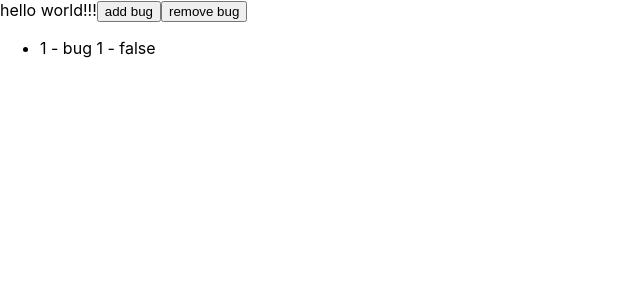
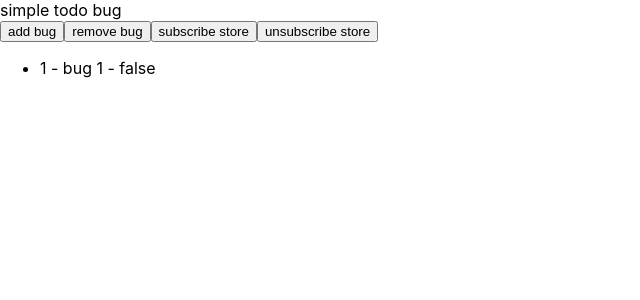
Before and after one commit to sajjad-jbr/sample-react-redux, a React (Create React App) app: page / in a window 1280 px wide. Both pictures are taken after a click on the button "add bug". Shown: the top 300 px of the page, without its empty margins (0-640 px from the left). Built offline with nearby package versions, Linux system fonts and the light colour scheme.

Commit message:
fix first app redux

```diff
--- a/src/App.js
+++ b/src/App.js
@@ -1,48 +1,11 @@
-import React, {useState} from 'react';
-import store from './FirstTest/store'
+import FirstAppRedux from "./FirstTest/FirstAppRedux";
 
 function App(props) {
 
-    const unsubscribe = store.subscribe(()=>{
-        console.log("sajjad: ", {store, getState: store.getState()});
-    })
+    return(
+        <FirstAppRedux/>
+    )
 
-    const [listBug, setListBug] = useState(store.getState());
-    return (
-        <div>
-            hello world!!!
-            <button onClick={() => {
-                store.dispatch({
-                    type: "ADD_BUG",
-                    payload: {
-                        description: "bug 1"
-                    }
-                })
-                setListBug(store.getState())
-            }}>
-                add bug
-            </button>
-            <button onClick={() => {
-                store.dispatch({
-                    type: "REMOVE_BUG",
-                    payload: {
-                        ...listBug[listBug.length - 1]
-                    }
-                })
-                setListBug(store.getState())
-            }}>
-                remove bug
-            </button>
-            <br/>
-            <ul>
-                {listBug.map(bug => {
-                    return <li key={bug.id}>
-                        {`${bug.id} - ${bug.description} - ${bug.resolve}`}
-                    </li>
-                })}
-            </ul>
-        </div>
-    );
 }
 
 export default App;
--- /dev/null
+++ b/src/FirstTest/FirstAppRedux.jsx
@@ -0,0 +1,68 @@
+import React, {useState} from 'react';
+import store from "./store";
+
+let unsubscribe = null
+
+function FirstAppRedux(props) {
+
+    const handleAddBug = () => {
+        store.dispatch({
+            type: "ADD_BUG",
+            payload: {
+                description: "bug 1"
+            }
+        })
+        setListBug(store.getState())
+    }
+
+    const handleRemoveBug = () => {
+        store.dispatch({
+            type: "REMOVE_BUG",
+            payload: {
+                ...listBug[listBug.length - 1]
+            }
+        })
+        setListBug(store.getState())
+    }
+
+    const handleSubscribe = () => {
+        unsubscribe = store.subscribe(() => {
+            console.log("sajjad: ", {store, getState: store.getState()});
+        })
+    }
+
+    const handleUnsubscribe = () => {
+        if (unsubscribe !== null)
+            unsubscribe()
+    }
+
+    const [listBug, setListBug] = useState(store.getState());
+    return (
+        <div>
+            simple todo bug
+            <br/>
+            <button onClick={handleAddBug}>
+                add bug
+            </button>
+            <button onClick={handleRemoveBug}>
+                remove bug
+            </button>
+            <button onClick={handleSubscribe}>
+                subscribe store
+            </button>
+            <button onClick={handleUnsubscribe}>
+                unsubscribe store
+            </button>
+            <br/>
+            <ul>
+                {listBug.map(bug => {
+                    return <li key={bug.id}>
+                        {`${bug.id} - ${bug.description} - ${bug.resolve}`}
+                    </li>
+                })}
+            </ul>
+        </div>
+    );
+}
+
+export default FirstAppRedux;
```
